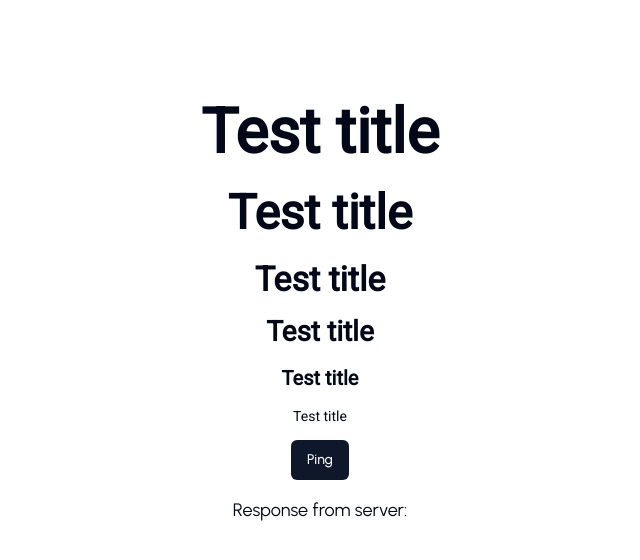
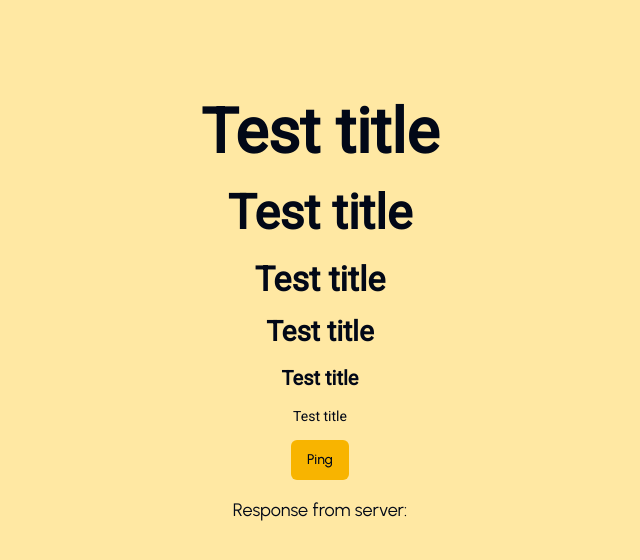
Before and after one commit to codersforcauses/wajo, a Next.js app in the folder client/: page / in a window 1280 px wide. Shown: the top 560 px of the page, without its empty margins (320-960 px from the left). Built offline with nearby package versions, Linux system fonts and the light colour scheme; no server answers.

Commit message:
Custom color pallete added
package-lock.json changed to address depreciated packages

```diff
--- a/client/tailwind.config.ts
+++ b/client/tailwind.config.ts
@@ -1,5 +1,18 @@
 import type { Config } from "tailwindcss";
 import { fontFamily } from "tailwindcss/defaultTheme";
+
+const greyscale = {
+  900: "#212121",
+  800: "#424242",
+  700: "#616161",
+  600: "#757575",
+  500: "#9e9e9e",
+  400: "#bdbdbd",
+  300: "#e0e0e0",
+  200: "#eeeeee",
+  100: "#f5f5f5",
+  50: "#fafafa",
+};
 
 const config = {
   darkMode: ["class"],
@@ -24,19 +37,25 @@ const config = {
         roboto: ["var(--font-roboto)", ...fontFamily.sans],
       },
       colors: {
+        yellow: "#ffd700",
+        grey: "#a9a9a9",
+        black: "#000000",
+
         border: "hsl(var(--border))",
         input: "hsl(var(--input))",
         ring: "hsl(var(--ring))",
-        background: "hsl(var(--background))",
+        background: "#ffe8a3",
         foreground: "hsl(var(--foreground))",
-        primary: {
-          DEFAULT: "hsl(var(--primary))",
-          foreground: "hsl(var(--primary-foreground))",
-        },
-        secondary: {
-          DEFAULT: "hsl(var(--secondary))",
-          foreground: "hsl(var(--secondary-foreground))",
-        },
+
+        primary: "#f8b400",
+        secondary: "#f9c732",
+        success: "#00c247",
+        info: "#004ce8",
+        warning: "#ffe16a",
+        error: "#ff3333",
+        disabled: "#d8d8d8",
+        disabledBtn: "#879ac1",
+
         destructive: {
           DEFAULT: "hsl(var(--destructive))",
           foreground: "hsl(var(--destructive-foreground))",
@@ -57,6 +76,7 @@ const config = {
           DEFAULT: "hsl(var(--card))",
           foreground: "hsl(var(--card-foreground))",
         },
+        greyscale,
       },
       borderRadius: {
         lg: "var(--radius)",
```
Also changed, not shown: 1 other file (tests, documents, lock files or other folders).
